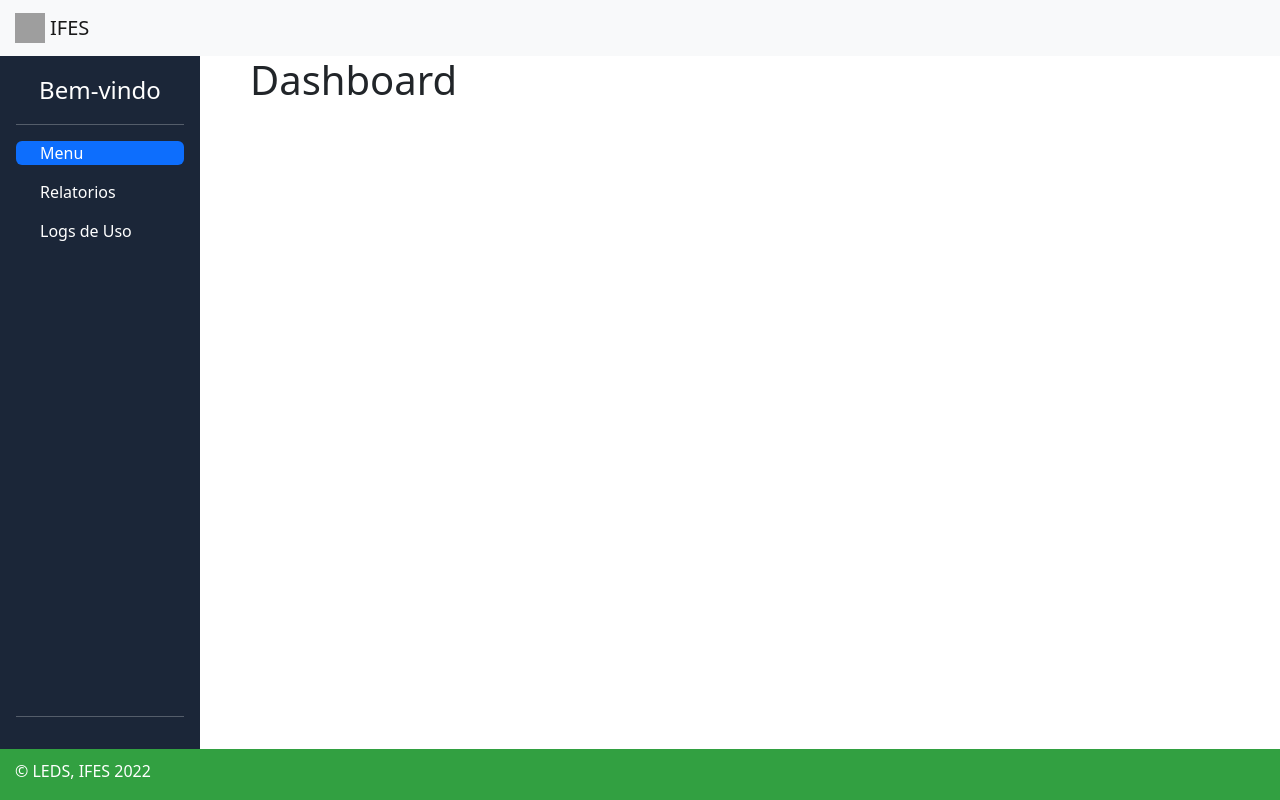
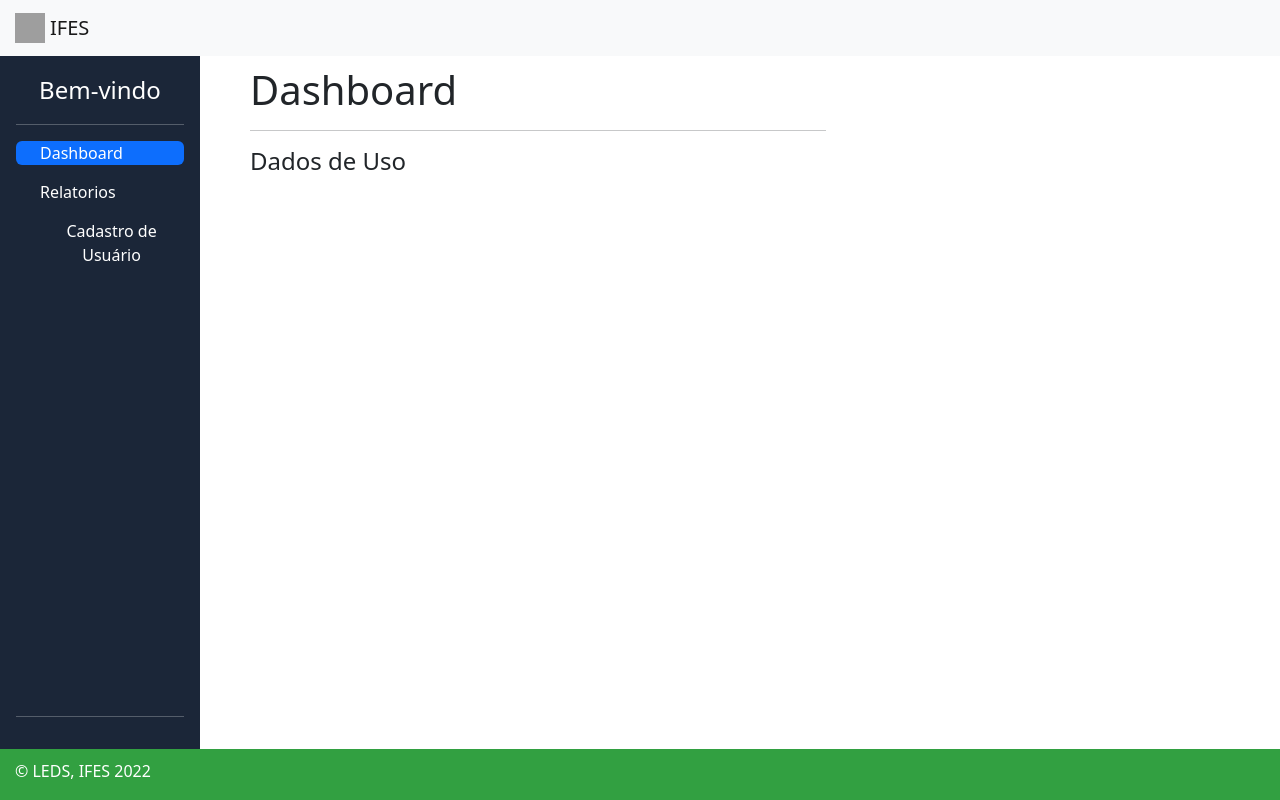
Before and after one commit to tantan479/CibeleFrontHorse, a React (Vite) app: page /dashboard in a window 1280 px wide. Built offline with nearby package versions, Linux system fonts and the light colour scheme; grey boxes are pictures that could not be loaded.

Commit message:
início do CRUD

```diff
--- a/src/components/layout/Sidebar.jsx
+++ b/src/components/layout/Sidebar.jsx
@@ -5,7 +5,12 @@ import { Nav } from "react-bootstrap";
 import './Sidebar.css'
 import Navbar from 'react-bootstrap/Navbar';
 
-function Sidebar(){
+
+
+class Sidebar extends Component {
+
+
+    render() {
         return (
             <div class="d-flex flex-column flex-shrink-0 p-3 text-white bg-dark sidebar">
                 <span class="fs-4">Bem-vindo</span>
@@ -13,8 +18,8 @@ function Sidebar(){
                 <ul class="nav nav-pills flex-column mb-auto">
                     <li class="nav-item">
                         <a href="#" class="nav-link active" aria-current="page">
-                        <svg class="bi me-2" width="16" height="16"></svg>
-                        Menu
+                            <svg class="bi me-2" width="16" height="16" id="teste"></svg>
+                            Dashboard
                         </a>
                     </li>
                     <li>
@@ -26,7 +31,7 @@ function Sidebar(){
                     <li>
                         <a href="#" class="nav-link text-white">
                             <svg class="bi me-2" width="16" height="16"></svg>
-                        Logs de Uso
+                            Cadastro de Usuário
                         </a>
                     </li>
                 </ul>
@@ -34,5 +39,6 @@ function Sidebar(){
             </div>
         );
     }
+}
 
 export default Sidebar
--- a/src/components/pages/Dashboard.jsx
+++ b/src/components/pages/Dashboard.jsx
@@ -14,6 +14,9 @@ class Dashboard extends Component {
         document.title = "Dashboard"
     }
 
+    funcao(condition) {
+        return <h1>teste</h1>
+    }
     render() {
         return (
             <div className="App">
@@ -22,11 +25,16 @@ class Dashboard extends Component {
                     <Header />
                     <aside>
                         <Sidebar/>
-                        <div>
+                        <main>
                             <h1>
                                 Dashboard
                             </h1>
-                        </div>
+                            <p>{this.funcao}</p>
+                            <hr style={{width:"45vw"}}></hr>
+                            <h4>
+                                Dados de Uso
+                            </h4>
+                        </main>
                     </aside>
                     <Footer />
                 </>
--- a/src/components/pages/Dashboard.module.css
+++ b/src/components/pages/Dashboard.module.css
@@ -1,5 +1,4 @@
 aside {
-    width: 100%;
     float: right;
     font-style: italic;
     background-color: white;
@@ -8,3 +7,7 @@ aside {
     border-left: 0px;
     margin-left: 0px;
 }
+
+h1{
+    padding-top: 10px;
+}
```
Also changed, not shown: src/components/layout/DashContent.tsx (added, +14 -0 lines), src/components/layout/DashContent.module.css (added), src/components/layout/Sidebar.css (line endings or trailing spaces). Lines whose indentation alone changed are shown as unchanged.
